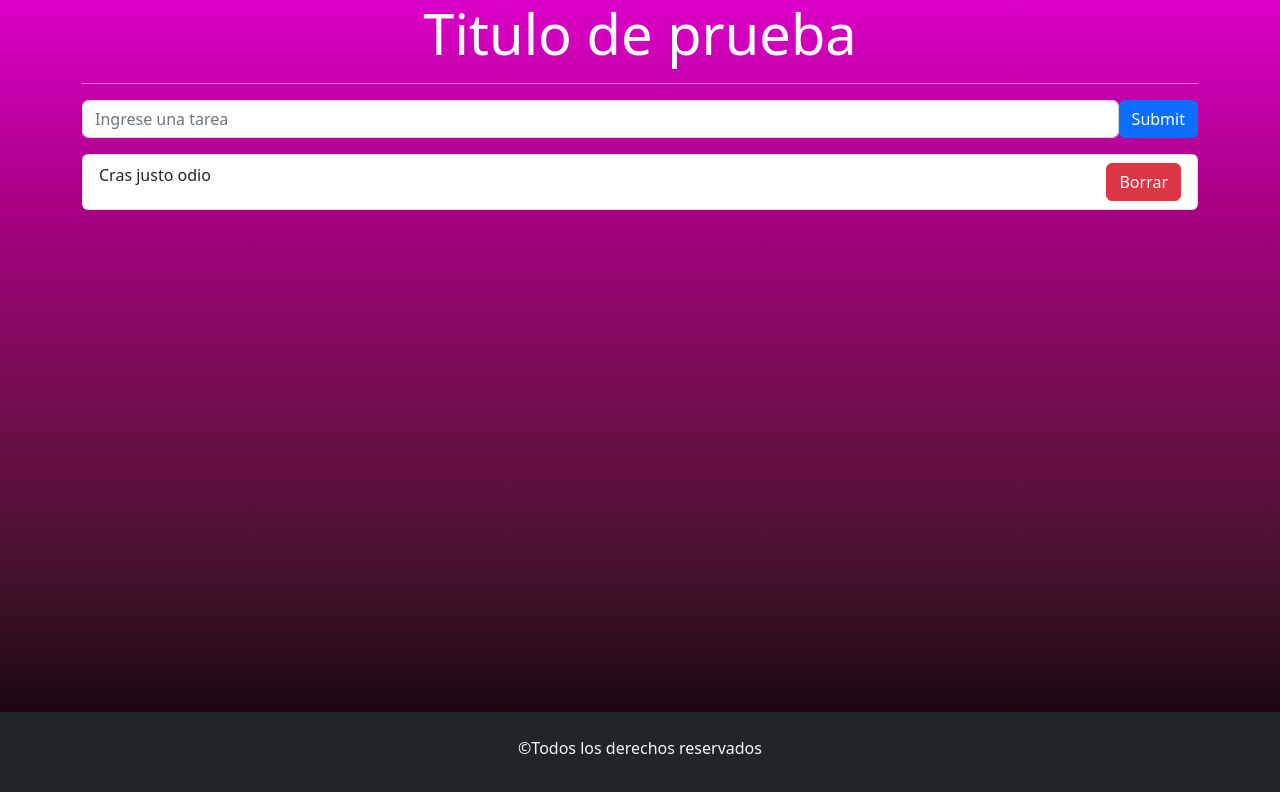
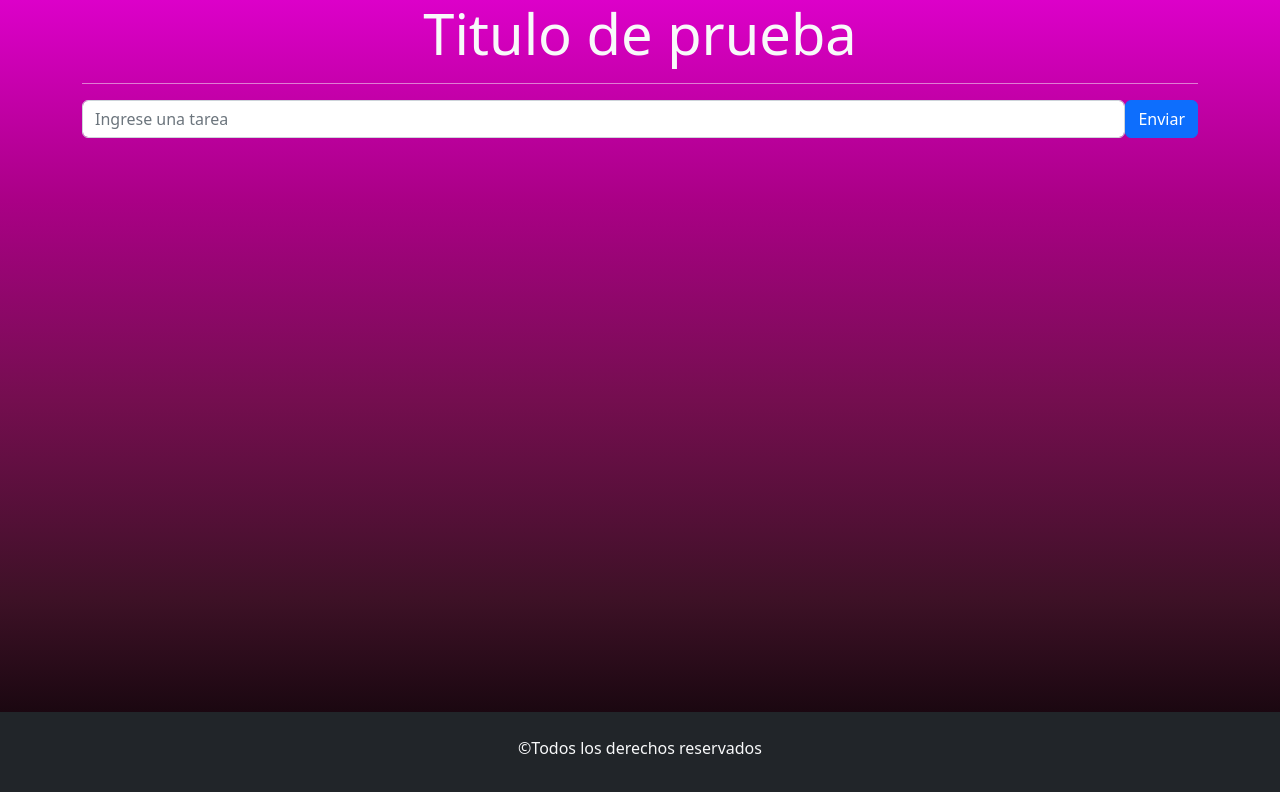
Before and after one commit to LeooQuipildor/REACTJS-EJ-5, a React (Vite) app: page / in a window 1280 px wide. Shown: the top 792 px of the page. Built offline with nearby package versions, Linux system fonts and the light colour scheme.

Commit message:
Agregamos la funcion agregar tareas

```diff
--- a/src/components/Formulario.jsx
+++ b/src/components/Formulario.jsx
@@ -21,11 +21,11 @@
         <Form.Group className="mb-3 d-flex" controlId="tarea">
           <Form.Control type="text" placeholder="Ingrese una tarea" onChange={(e)=>setTarea(e.target.value)} value={tarea}/>
           <Button variant="primary" type="submit">
-          Submit
+          Enviar
         </Button>
         </Form.Group>
       </Form>
-      <ListaTarea></ListaTarea>
+      <ListaTarea listadoTareas={listadoTareas}></ListaTarea>
     </section>
   );
 };
--- a/src/components/ItemTarea.jsx
+++ b/src/components/ItemTarea.jsx
@@ -1,10 +1,10 @@
 import ListGroup from 'react-bootstrap/ListGroup';
 import { Button } from 'react-bootstrap';
 
-const ItemTarea = () => {
+const ItemTarea = ({tarea}) => {
     return (
         <ListGroup.Item className='d-flex justify-content-between'>
-            Cras justo odio
+            {tarea}
             <Button variant='danger'>Borrar</Button>
         </ListGroup.Item>
     );
--- a/src/components/ListaTarea.jsx
+++ b/src/components/ListaTarea.jsx
@@ -1,10 +1,13 @@
 import ListGroup from 'react-bootstrap/ListGroup';
 import ItemTarea from './ItemTarea';
 
-const ListaTarea = () => {
+const ListaTarea = ({listadoTareas}) => {
     return (
     <ListGroup>
-        <ItemTarea></ItemTarea>
+        {
+            listadoTareas.map((tarea, indice)=> <ItemTarea key={indice} tarea={tarea}></ItemTarea>)
+        }
+
     </ListGroup>
     );
 };
```
